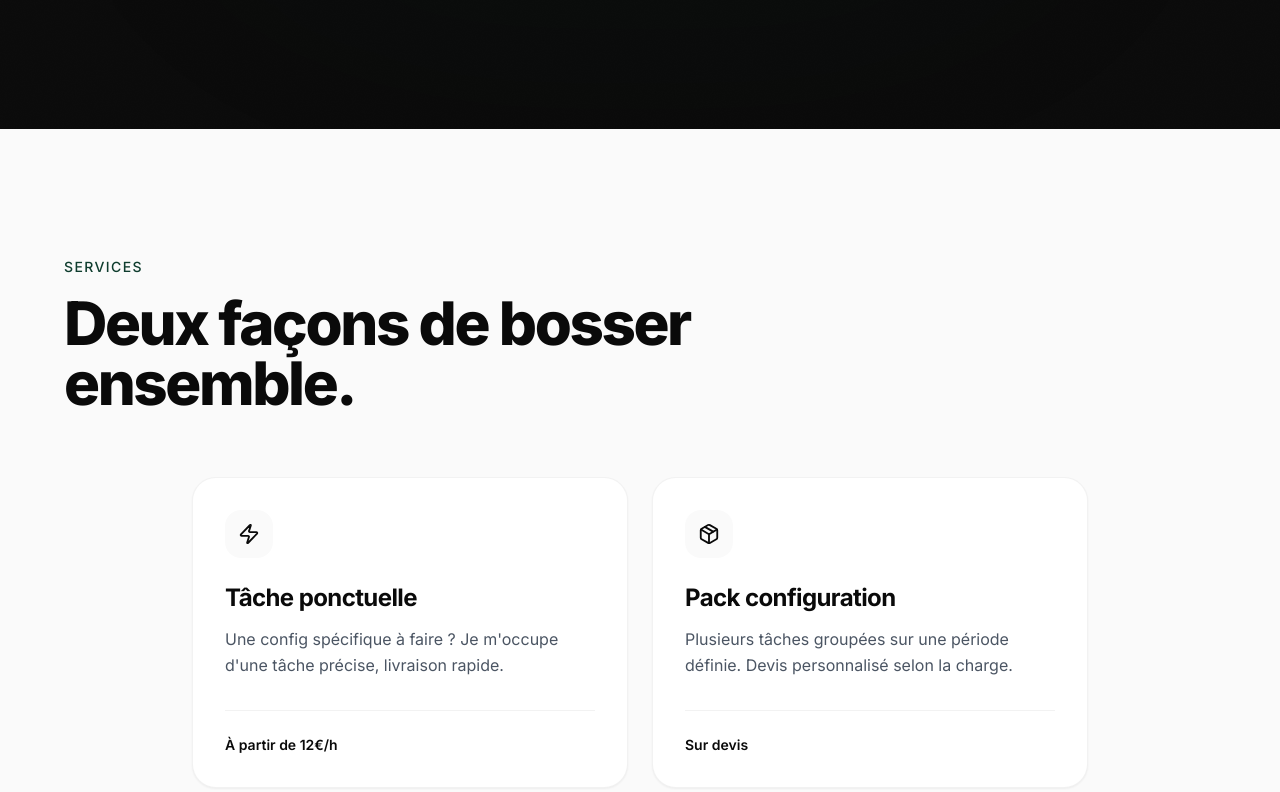
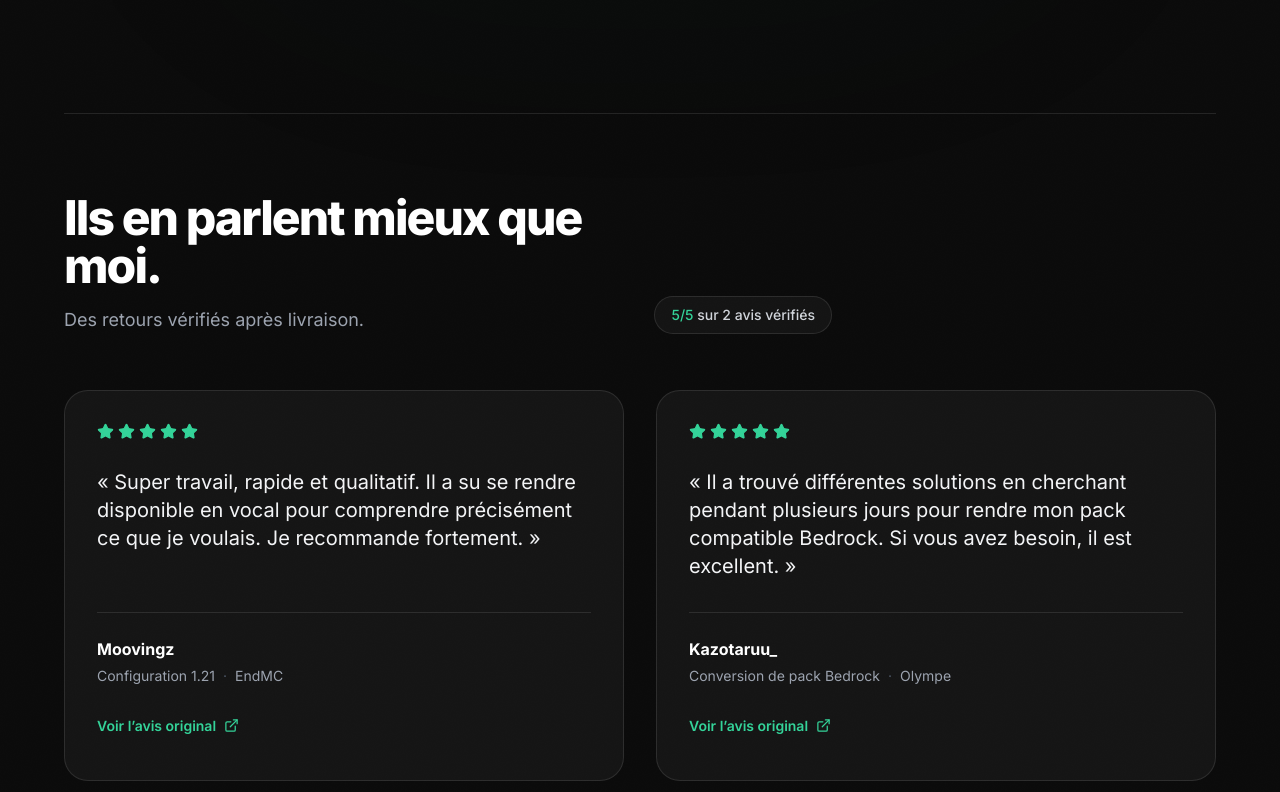
Before and after one commit to Rayzk24/portfolio, a React (Vite) app: page / in a window 1280 px wide. Shown: the part 3008-3800 px from the top of the page. Built offline with nearby package versions, Linux system fonts and the light colour scheme.

Commit message:
Add verified client testimonials

```diff
--- a/src/components/Projects.jsx
+++ b/src/components/Projects.jsx
@@ -1,4 +1,5 @@
 import { motion } from 'framer-motion';
+import { ExternalLink, Star } from 'lucide-react';
 
 const references = [
   {
@@ -32,6 +33,27 @@ const references = [
     height: 450,
     floatDelay: 2.2,
     url: null,
+  },
+];
+
+const testimonials = [
+  {
+    client: 'Moovingz',
+    service: 'Configuration 1.21',
+    platform: 'EndMC',
+    rating: 5,
+    quote:
+      'Super travail, rapide et qualitatif. Il a su se rendre disponible en vocal pour comprendre précisément ce que je voulais. Je recommande fortement.',
+    url: 'https://discord.com/channels/951951353272471612/951978995187081267/1468549288949715128',
+  },
+  {
+    client: 'Kazotaruu_',
+    service: 'Conversion de pack Bedrock',
+    platform: 'Olympe',
+    rating: 5,
+    quote:
+      'Il a trouvé différentes solutions en cherchant pendant plusieurs jours pour rendre mon pack compatible Bedrock. Si vous avez besoin, il est excellent.',
+    url: 'https://discord.com/channels/731912900670783561/1030131448713334904/1527016641886421143',
   },
 ];
 
@@ -125,6 +147,83 @@ export default function Projects() {
             </motion.div>
           ))}
         </div>
+
+        <div className="mt-28 pt-20 border-t border-white/10">
+          <motion.div
+            initial={{ opacity: 0, y: 24 }}
+            whileInView={{ opacity: 1, y: 0 }}
+            viewport={{ once: true, margin: '-100px' }}
+            transition={{ duration: 0.6 }}
+            className="mb-12 sm:mb-14 max-w-3xl"
+          >
+            <div className="flex flex-col sm:flex-row sm:items-end sm:justify-between gap-6">
+              <div>
+                <h3 className="text-3xl sm:text-4xl md:text-5xl font-extrabold tracking-tightest text-white">
+                  Ils en parlent mieux que moi.
+                </h3>
+                <p className="mt-4 text-base sm:text-lg text-gray-400">
+                  Des retours vérifiés après livraison.
+                </p>
+              </div>
+              <p className="shrink-0 w-fit rounded-full border border-white/10 bg-white/[0.04] px-4 py-2 text-sm font-medium text-gray-300">
+                <span className="text-emerald-400">5/5</span> sur 2 avis vérifiés
+              </p>
+            </div>
+          </motion.div>
+
+          <div className="grid md:grid-cols-2 gap-6 lg:gap-8">
+            {testimonials.map((testimonial, i) => (
+              <motion.article
+                key={testimonial.client}
+                initial={{ opacity: 0, y: 20 }}
+                whileInView={{ opacity: 1, y: 0 }}
+                viewport={{ once: true, margin: '-50px' }}
+                transition={{ duration: 0.6, delay: i * 0.1 }}
+                className="group flex h-full flex-col rounded-3xl border border-white/10 bg-white/[0.045] p-6 sm:p-8 transition-[transform,background-color,border-color] duration-300 hover:-translate-y-1 hover:border-emerald-400/25 hover:bg-white/[0.065]"
+              >
+                <div
+                  className="flex items-center gap-1 text-emerald-400"
+                  aria-label={`${testimonial.rating} étoiles sur 5`}
+                >
+                  {Array.from({ length: testimonial.rating }).map((_, starIndex) => (
+                    <Star
+                      key={starIndex}
+                      size={17}
+                      strokeWidth={1.8}
+                      fill="currentColor"
+                      aria-hidden="true"
+                    />
+                  ))}
+                </div>
+
+                <blockquote className="mt-7 flex-1 text-lg sm:text-xl leading-relaxed text-gray-100">
+                  « {testimonial.quote} »
+                </blockquote>
+
+                <div className="mt-8 border-t border-white/10 pt-6">
+                  <p className="font-bold text-white">{testimonial.client}</p>
+                  <p className="mt-1 text-sm leading-relaxed text-gray-400">
+                    {testimonial.service}
+                    <span className="mx-2 text-gray-600" aria-hidden="true">
+                      ·
+                    </span>
+                    {testimonial.platform}
+                  </p>
+                  <a
+                    href={testimonial.url}
+                    target="_blank"
+                    rel="noopener noreferrer"
+                    className="mt-4 -ml-2 inline-flex min-h-11 items-center gap-2 rounded-lg px-2 text-sm font-semibold text-emerald-400 transition-colors hover:text-emerald-300 focus-visible:outline-none focus-visible:ring-2 focus-visible:ring-emerald-400 focus-visible:ring-offset-2 focus-visible:ring-offset-ink"
+                    aria-label={`Voir l’avis original de ${testimonial.client} sur ${testimonial.platform} (nouvel onglet)`}
+                  >
+                    Voir l’avis original
+                    <ExternalLink size={15} aria-hidden="true" />
+                  </a>
+                </div>
+              </motion.article>
+            ))}
+          </div>
+        </div>
       </div>
     </section>
   );
```
